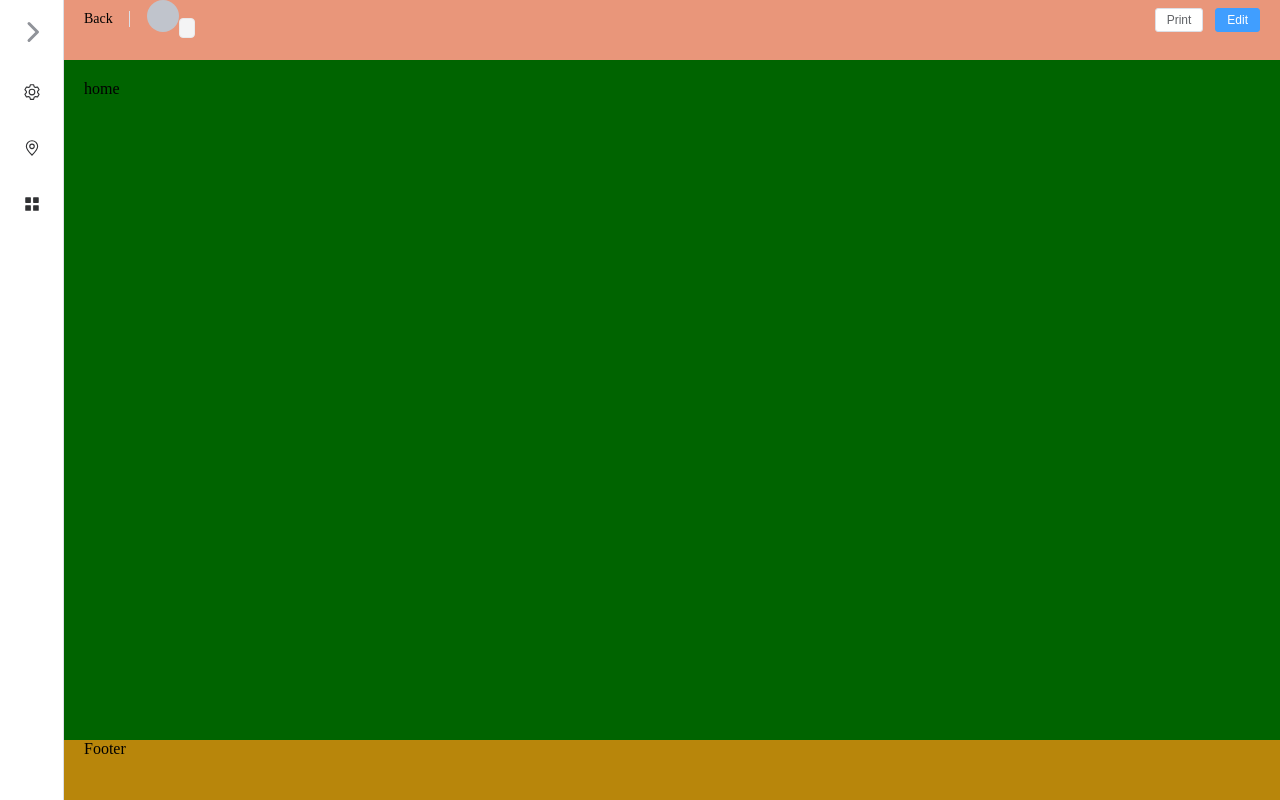
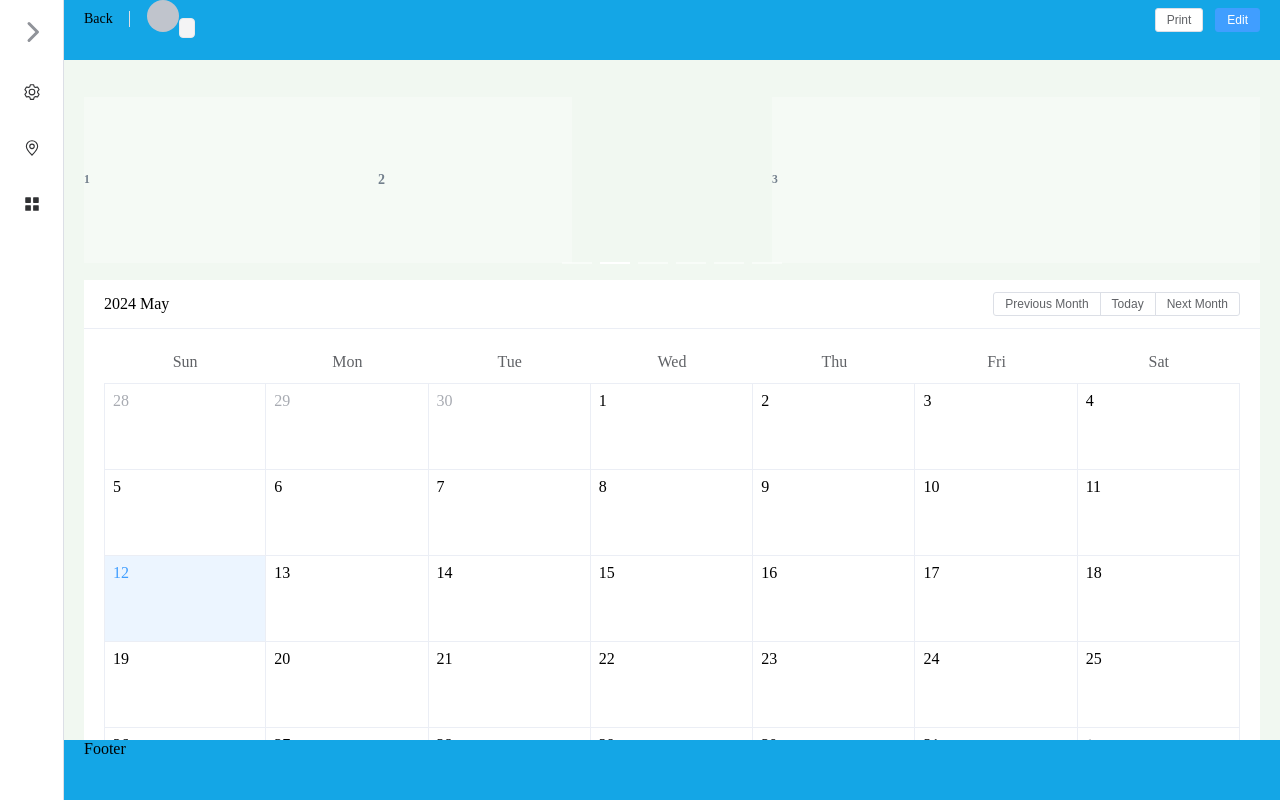
Before and after one commit to HotcocoaCanary/Pre-Qin-Virtuous-Lady-Step, a Vue app in the folder front-end/: page /home in a window 1280 px wide. Built offline with nearby package versions, Linux system fonts and the light colour scheme; no server answers.

Commit message:
用户登陆注册 https://obanyano.pingcode.com/pjm/items/663c96235aa257ee91423f4e?       #XQS-1 登录注册Story

```diff
--- a/front-end/src/components/container/Header.vue
+++ b/front-end/src/components/container/Header.vue
@@ -4,8 +4,7 @@
       <div class="flex items-center">
         <el-avatar :size="32" class="mr-3" :src="userInfo.avatar"></el-avatar>
         <span class="text-large font-600 mr-3"> {{ userInfo.name }} </span>
-        <span class="text-sm mr-2" style="color: var(--el-text-color-regular)">
-          {{ userInfo.subTitle }}
+        <span class="text-sm mr-2" style=" color: var(--el-text-color-regular)">{{ userInfo.subTitle }}
         </span>
         <el-tag type="info" size="small" class="mr-3">{{ userInfo.tag }}</el-tag>
       </div>
--- a/front-end/src/main.js
+++ b/front-end/src/main.js
@@ -7,7 +7,6 @@ import router from '../src/router/index.js'
 import App from './App.vue'
 import {createPinia} from 'pinia'
 import { createPersistedState } from 'pinia-persistedstate-plugin'
-
 const app = createApp(App);
 const pinia = createPinia();
 const persist = createPersistedState();
--- a/front-end/src/views/Container.vue
+++ b/front-end/src/views/Container.vue
@@ -41,14 +41,14 @@ import Header from "@/components/container/Header.vue";
 }
 
 #header {
-  background-color: darksalmon;
+  background-color: #14a6e6;
 }
 
 #main {
-  background-color: darkgreen;
+  background-color: #f1f8f1;
 }
 
 #footer {
-  background-color: darkgoldenrod;
+  background-color: #14a6e6;
 }
 </style>
--- a/front-end/src/views/home/Home.vue
+++ b/front-end/src/views/home/Home.vue
@@ -1,10 +1,48 @@
 
 <template>
-home
+<div class="home">
+    <el-carousel :interval="4000" type="card" height="200px">
+      <el-carousel-item v-for="item in 6" :key="item">
+        <h3 class="medium">{{ item }}</h3>
+      </el-carousel-item>
+    </el-carousel>
+  <el-calendar v-model="value"> </el-calendar>
+</div>
 </template>
 <script>
 
+import {ref} from "vue";
+
+export default {
+  setup() {
+    const activeNames = ref(['1']);
+    const dataList = ref([
+      {
+        RecordID: 1,
+        Array: [{UserID: 1, RunningDate: 202400101, Distance: 10}]
+      }
+    ]);
+
+    function handleChange(val) {
+      console.log(val);
+    }
+
+    return {
+      activeNames,
+      dataList,
+      handleChange,
+      value: new Date()
+    };
+  }
+};
 </script>
 <style scoped>
+.el-carousel__item h3 {
+  color: #475669;
+  font-size: 14px;
+  opacity: 0.75;
+  line-height: 200px;
+  margin: 0;
+}
 
 </style>
--- a/front-end/src/views/run/Start.vue
+++ b/front-end/src/views/run/Start.vue
@@ -2,7 +2,7 @@
   <div id="start">
     <div class="start">
       <div class="start-left">
-        <el-button type="primary" icon="el-icon-search" circle class="custom-button">开始跑步</el-button>
+        <el-button type="primary" icon="el-icon-search" circle class="custom-button" style="font-size: larger">开始跑步</el-button>
       </div>
       <div class="start-right">地图</div>
     </div>
--- a/front-end/src/views/user/Info.vue
+++ b/front-end/src/views/user/Info.vue
@@ -1,37 +1,79 @@
 <template>
   <div class="user">
     <el-tabs type="border-card">
-      <el-tab-pane label="用户信息" >
+      <el-tab-pane label="用户信息">
         <span slot="label"><i class="el-icon-date"></i>用户信息 </span>
         <el-row class="demo-avatar demo-basic">
           <el-col :span="12" style="padding: 10px 10px">
-          <div class="demo-basic--circle" >
-            <div class="block" >
+            <div class="demo-basic--circle">
+              <div class="block">
                 <el-avatar shape="square" :src="squareUrl"></el-avatar>
               </div>
             </div>
           </el-col>
         </el-row>
+        <el-descriptions class="margin-top" :column="3" :size="size" border>
+          <el-descriptions-item label="用户名">user</el-descriptions-item>
+          <el-descriptions-item label="手机号">18100000000</el-descriptions-item>
+          <el-descriptions-item label="居住地">呼和浩特市</el-descriptions-item>
+          <el-descriptions-item label="备注">
+            <el-tag size="small">学校</el-tag>
+          </el-descriptions-item>
+          <el-descriptions-item label="联系地址">内蒙古自治区呼和浩特市赛罕区内蒙古农业大学</el-descriptions-item>
+        </el-descriptions>
+<!--        <el-button type="text" @click="dialogFormVisible = true">打开嵌套表单的 Dialog</el-button>-->
+
+        <!-- 对话框将在第二部分显示 -->
       </el-tab-pane>
-      <el-tab-pane label="消息中心">消息中心</el-tab-pane>
-      <el-tab-pane label="角色管理">角色管理</el-tab-pane>
-      <el-tab-pane label="定时任务补偿">定时任务补偿</el-tab-pane>
     </el-tabs>
-
   </div>
-
 </template>
 <script>
+import { ref, onMounted, onUnmounted } from 'vue';
+import { ElTabs, ElTabPane, ElRow, ElCol, ElAvatar, ElRadioGroup, ElRadio, ElDescriptions, ElDescriptionsItem, ElButton } from 'element-plus';
+
 export default {
-  data() {
+  components: {
+    ElTabs, ElTabPane, ElRow, ElCol, ElAvatar, ElRadioGroup, ElRadio, ElDescriptions, ElDescriptionsItem, ElButton
+  },
+  setup() {
+    const squareUrl = "https://cube.elemecdn.com/9/c2/f0ee8a3c7c9638a54940382568c9dpng.png";
+    const size = '';
+    const form = ref({
+      name: '',
+      region: '',
+      date1: '',
+      date2: '',
+      delivery: false,
+      type: [],
+      resource: '',
+      desc: ''
+    });
+    const formLabelWidth = '120px';
+
+    const dialogFormVisible = ref(false);
+
+    const openDialog = () => {
+      dialogFormVisible.value = true;
+    };
+    onMounted(() => {
+      // 组件挂载完成后执行的代码
+      console.log('组件已挂载');
+    });
+
+    onUnmounted(() => {
+      // 组件卸载前执行的代码
+      console.log('组件卸载');
+    });
+
     return {
-      squareUrl: "https://cube.elemecdn.com/9/c2/f0ee8a3c7c9638a54940382568c9dpng.png",
+      squareUrl,
+      size,
+      dialogFormVisible,
+      form,
+      formLabelWidth,
+      openDialog
+    };
   }
-  },
-}
+};
 </script>
-<style scoped>
-.user{
-  background-color: aliceblue;
-}
-</style>
```
Lines whose indentation alone changed are shown as unchanged.
